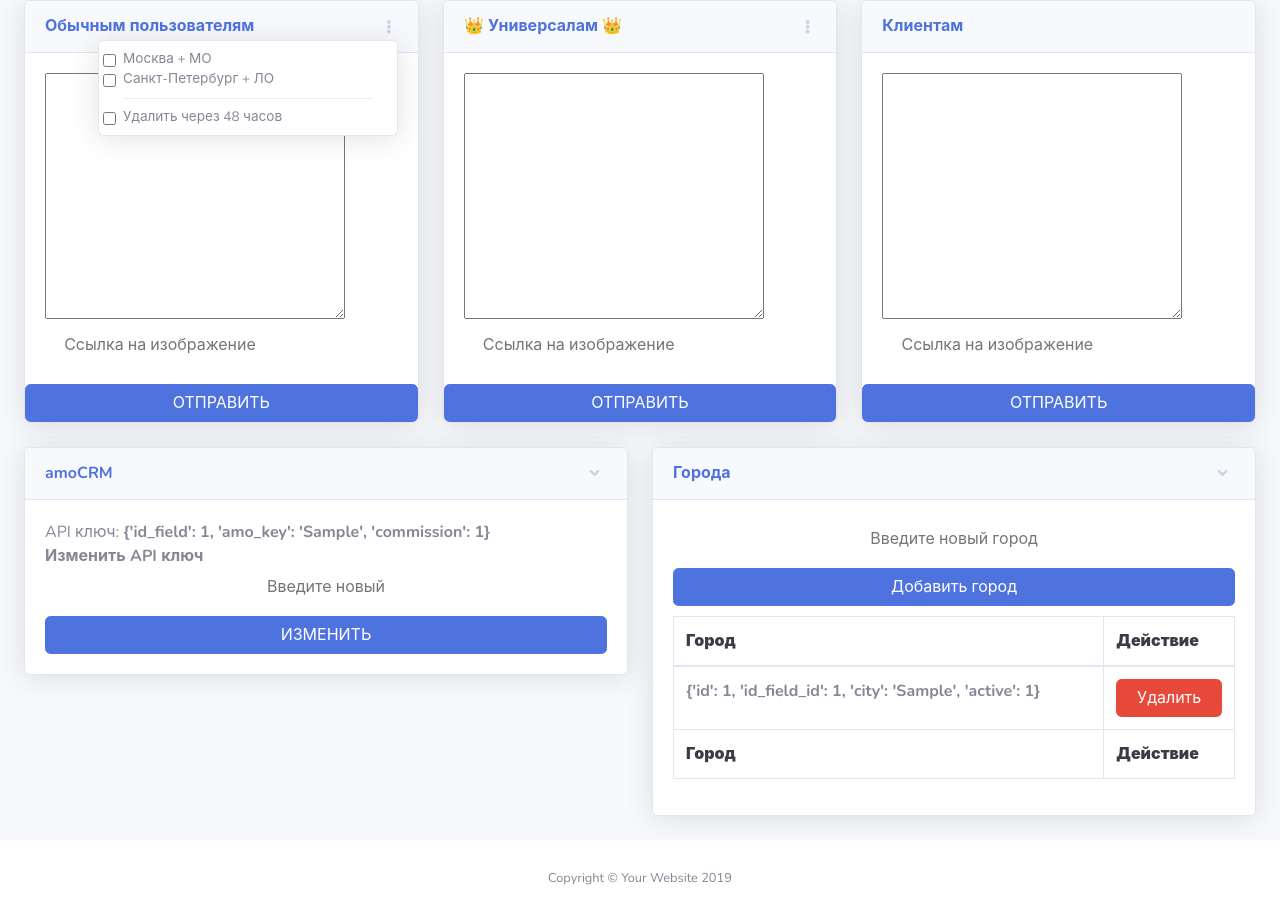
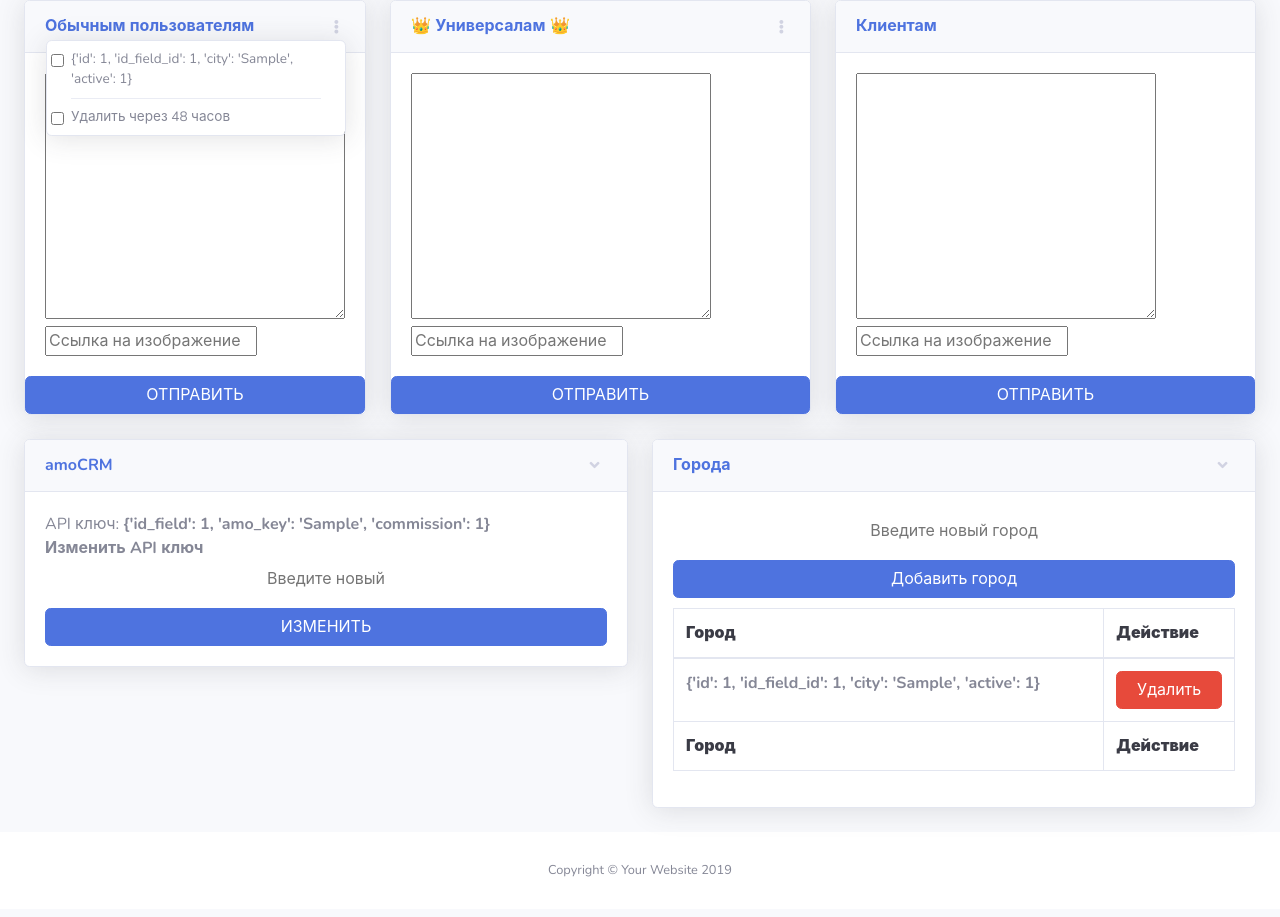
Before and after one commit to vrntsv/help_on_road_dj, a Django app: page /tech in a window 1280 px wide, after a click that opens the changed part. After the commit the page ends 877 px from the top, so only its background shows below. Run offline with Django 3.2, Linux system fonts and the light colour scheme; tables that the repository leaves empty hold one stand-in row (values such as "Sample post"); lists and menus that the app fills with data are empty; some libraries are stand-ins or nearby versions.

Commit message:
tech menu рассылка

```diff
--- a/site_backend/models.py
+++ b/site_backend/models.py
@@ -6,6 +6,7 @@
 #   * Remove `managed = False` lines if you wish to allow Django to create, modify, and delete the table
 # Feel free to rename the models, but don't rename db_table values or field names.
 from django.db import models
+import datetime
 
 
 class ActiveDealsMessageIds(models.Model):
@@ -165,7 +166,7 @@
 class Messages(models.Model):
     id = models.BigIntegerField(primary_key=True)
     id_user = models.BigIntegerField()
-    time_send = models.DateTimeField()
+    time_send = models.DateTimeField(default=datetime.datetime.now)
 
     class Meta:
         managed = False
--- a/site_backend/templates/site_backend/tech.html
+++ b/site_backend/templates/site_backend/tech.html
@@ -33,10 +33,14 @@
       <div id="content">
         <div class="container-fluid">
 <!-- Рассылка -->
+
           <div class="row">
             <div class="col">
               <div class="row">
+                  <form action="{% url "site_backend:tech_send_message_emp_url" %}" method="post">
+                    {% csrf_token %}
                          <div class="col-lg">
+
                           <div class="card shadow mb-4">
                             <!-- Card Header - Dropdown -->
                             <div class="card-header py-3 d-flex flex-row align-items-center justify-content-between">
@@ -50,14 +54,10 @@
                                     {% for city in cities %}
                                         <input name="city" class="form-check-input border-0 small" type="checkbox" value="{{ city|get_value_from_dict:'city' }}">
                                         <label style="" class="form-check-label">
-                                    Москва + МО
+                                           {{ city|get_value_from_dict:'city' }}
                                         </label><br>
-                                <input name="id" class="form-check-input border-0 small" type="hidden" value="">
+                                        <input name="city_id" class="form-check-input border-0 small" type="hidden" value="{{ city|get_value_from_dict:'id' }}">
 
-                                <input name="temp" class="form-check-input border-0 small" type="checkbox" value="1">
-                                <label style="" class="form-check-label">
-                                    Санкт-Петербург + ЛО
-                                </label>
                                     {% endfor %}
 
                                     <div class="dropdown-divider"></div>
@@ -72,32 +72,38 @@
                             </div>
                             <!-- Card Body -->
                             <div class="card-body">
-                      <textarea name="" id="" cols="30" rows="10"></textarea><br>
-                      <input class='btn' placeholder="Ссылка на изображение" type="text">
+                              <textarea name="text" id="" cols="30" rows="10"></textarea><br>
+                              <input class='text' name="picture" placeholder="Ссылка на изображение" type="text">
                             </div>
                             <input class="btn btn-primary" type="submit" value="ОТПРАВИТЬ">
                           </div>
                         </div>
+                  </form>
+
                 <div class="col-lg">
                   <!-- Dropdown Card Example -->
+
                   <div class="card shadow mb-4">
                     <!-- Card Header - Dropdown -->
+
                     <div class="card-header py-3 d-flex flex-row align-items-center justify-content-between">
                       <h6 class="m-0 font-weight-bold text-primary">👑 Универсалам 👑</h6>
                       <div class="dropdown no-arrow">
+                          <form action="{% url "site_backend:tech_send_message_excl_url" %}" method="post">
+                            {% csrf_token %}
                             <a class="dropdown-toggle" href="#" role="button" id="dropdownMenuLink" data-toggle="dropdown" aria-haspopup="true" aria-expanded="false">
                               <i class="fas fa-ellipsis-v fa-sm fa-fw text-gray-400"></i>
                             </a>
                                 <div class="dropdown-menu dropdown-menu-right shadow animated--fade-in" aria-labelledby="dropdownMenuLink" style='width: 300px;'>
                                   <div class="container">
-                            <input name="temp" class="form-check-input border-0 small" type="checkbox" value="1">
+                                    {% for city in cities %}
+                                        <input name="city" class="form-check-input border-0 small" type="checkbox" value="{{ city|get_value_from_dict:'city' }}">
                                         <label style="" class="form-check-label">
-                                Москва + МО
+                                           {{ city|get_value_from_dict:'city' }}
                                         </label><br>
-                            <input name="temp" class="form-check-input border-0 small" type="checkbox" value="1">
-                            <label style="" class="form-check-label">
-                                Санкт-Петербург + ЛО
-                            </label>
+                                        <input name="city_id" class="form-check-input border-0 small" type="hidden" value="{{ city|get_value_from_dict:'id' }}">
+
+                                    {% endfor %}
 
                                     <div class="dropdown-divider"></div>
                                     <input name="temp" class="form-check-input border-0 small" type="checkbox" value="1">
@@ -105,31 +111,39 @@
                                       Удалить через 48 часов
                                     </label>
                                   </div>
+                                </div>
 
-                        </div>
                       </div>
                     </div>
                     <!-- Card Body -->
                     <div class="card-body">
-                      <textarea name="" id="" cols="30" rows="10"></textarea><br>
-                      <input class='btn' placeholder="Ссылка на изображение" type="text">
+                      <textarea name="text" id="" cols="30" rows="10"></textarea><br>
+                      <input class='text' name="picture" placeholder="Ссылка на изображение" type="text">
                     </div>
                     <input class="btn btn-primary" type="submit" value="ОТПРАВИТЬ">
+                   </form>
                   </div>
                 </div>
                 <div class="col-lg">
                   <div class="card shadow mb-4">
                     <!-- Card Header - Dropdown -->
+
                     <div class="card-header py-3 d-flex flex-row align-items-center justify-content-between">
                       <h6 class="m-0 font-weight-bold text-primary">Клиентам</h6>
                     </div>
                     <!-- Card Body -->
+
                         <div class="card-body">
-                      <textarea name="" id="" cols="30" rows="10"></textarea><br>
-                      <input class='btn' placeholder="Ссылка на изображение" type="text">
+                            <form action="{% url 'site_backend:tech_send_message_client_url' %}" method="post">
+                            {% csrf_token %}
+
+                              <textarea name="text" id="" cols="30" rows="10"></textarea><br>
+                              <input class='text' name="picture" placeholder="Ссылка на изображение" type="text">
                             </div>
                             <input class="btn btn-primary" type="submit" value="ОТПРАВИТЬ">
+                            </form>
                   </div>
+
                 </div>
               </div>
             </div>
--- a/site_backend/urls.py
+++ b/site_backend/urls.py
@@ -37,5 +37,8 @@
     path('tech/alter_key', views.tech_alter_key_router, name='tech_alter_key_url'),
     path('tech/add_city', views.tech_add_city_router, name='tech_add_city_url'),
     path('tech/delete_city', views.tech_delete_city_router, name='tech_delete_city_url'),
+    path('tech/send_message_emp', views.tech_send_message_emp_router, name='tech_send_message_emp_url'),
+    path('tech/send_message_excl', views.tech_send_message_excl_router, name='tech_send_message_excl_url'),
+    path('tech/send_message_client', views.tech_send_message_clients_router, name='tech_send_message_client_url'),
 
 ]
--- a/site_backend/views.py
+++ b/site_backend/views.py
@@ -2,6 +2,7 @@
 from django.views.decorators.csrf import csrf_exempt
 from django.http import HttpResponse
 from . import services
+from . import bot
 import json
 from django.core.serializers.json import DjangoJSONEncoder
 
@@ -98,6 +99,72 @@
                           'cities': services.get_cities(),
                       })
     return HttpResponse(status=405)
+
+
+def tech_send_message_emp_router(request):
+    if request.method == 'POST':
+        bot.send_message_tech(
+            text=request.POST.get('text'),
+            city_list=request.POST.getlist('city_id'),
+            image=request.POST.get('picture'),
+            to_all=True
+        )
+        return render(request, 'site_backend/tech.html',
+                      {
+                          'amo_key': services.get_amo_key(),
+                          'cities': services.get_cities(),
+                      })
+    return HttpResponse(status=405)
+
+
+def tech_send_message_excl_router(request):
+    if request.method == 'POST':
+        bot.send_message_tech(
+            text=request.POST.get('text'),
+            city_list=request.POST.getlist('city_id'),
+            image=request.POST.get('picture'),
+            to_excl=True
+        )
+        return render(request, 'site_backend/tech.html',
+                      {
+                          'amo_key': services.get_amo_key(),
+                          'cities': services.get_cities(),
+                      })
+    return HttpResponse(status=405)
+
+
+def tech_send_message_excl_router(request):
+    if request.method == 'POST':
+        bot.send_message_tech(
+            text=request.POST.get('text'),
+            city_list=request.POST.getlist('city_id'),
+            image=request.POST.get('picture'),
+            to_excl=True
+        )
+        return render(request, 'site_backend/tech.html',
+                      {
+                          'amo_key': services.get_amo_key(),
+                          'cities': services.get_cities(),
+                      })
+    return HttpResponse(status=405)
+
+
+
+def tech_send_message_clients_router(request):
+    if request.method == 'POST':
+        bot.send_message_tech(
+            text=request.POST.get('text'),
+            city_list=request.POST.getlist('city_id'),
+            image=request.POST.get('picture'),
+            to_clients=True
+        )
+        return render(request, 'site_backend/tech.html',
+                      {
+                          'amo_key': services.get_amo_key(),
+                          'cities': services.get_cities(),
+                      })
+    return HttpResponse(status=405)
+
 
 
 def directions_router(request):
```
Also changed, not shown: site_backend/bot.py (+18 -9 lines). Lines whose indentation alone changed are shown as unchanged.
